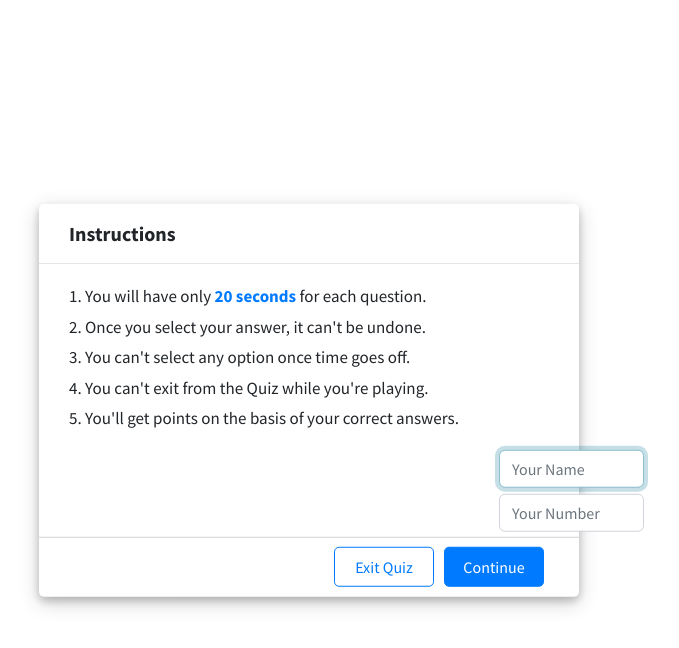
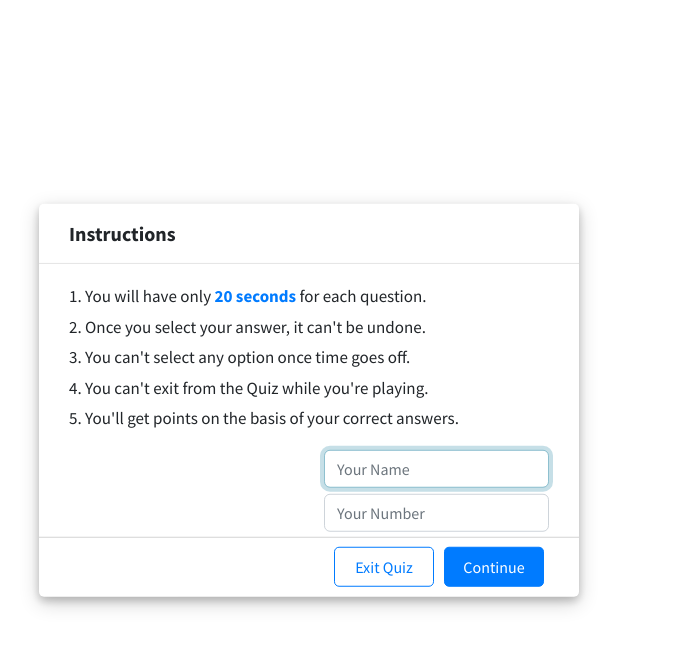
Before and after one commit to Abridgetech/WebSite, a plain HTML site: page quiz1.html in a window 1280 px wide. Both pictures are taken after a click on the button "Start Quiz". Shown: the whole page, without its empty margins (331-1010 px from the left). Drawn offline with nearby package versions, Linux system fonts and the light colour scheme.

Commit message:
Quick textbox fix

```diff
--- a/quiz1.html
+++ b/quiz1.html
@@ -53,9 +53,9 @@
             </div>
             <div class="rep">
                 <form class="form-inline">
-                    <input type="text" tabindex="1" class="form-control mb-2 mr-sm-2 textbox" id="name" name="name"
+                    <input  style="width: 100%; margin-left: 0;" type="text" tabindex="1" class="form-control mb-2 mr-sm-2 textbox" id="name" name="name"
                         placeholder="Your Name">
-                    <input type="text" tabindex="2" class="form-control textbox" id="number" name="number"
+                    <input  style="width: 100%; margin-left: 0;" type="text" tabindex="2" class="form-control textbox" id="number" name="number"
                         placeholder="Your Number">
                 </form>
             </div>
```
